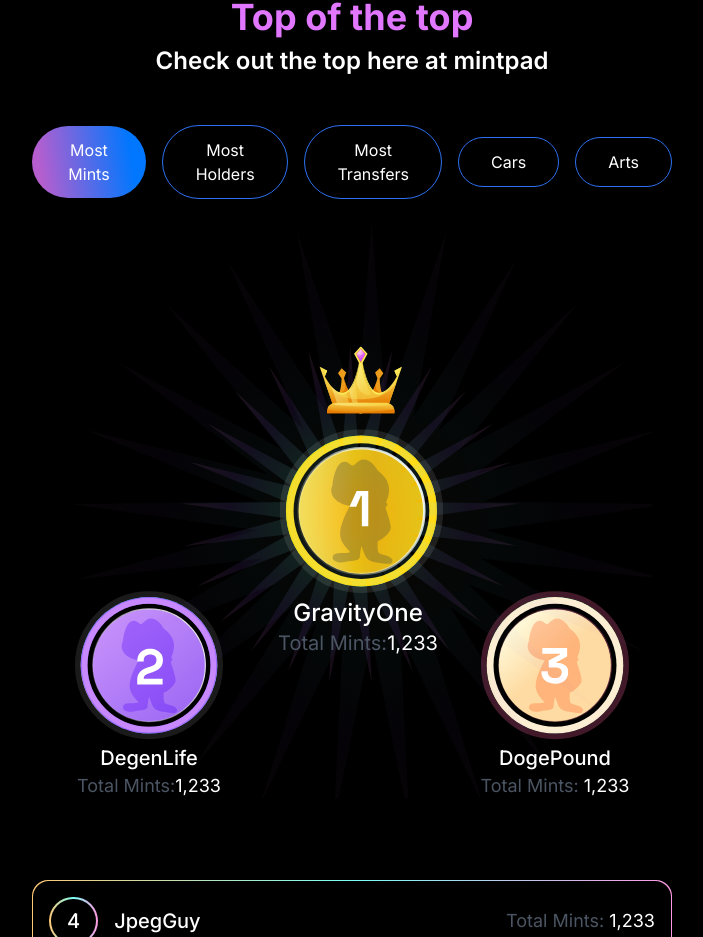
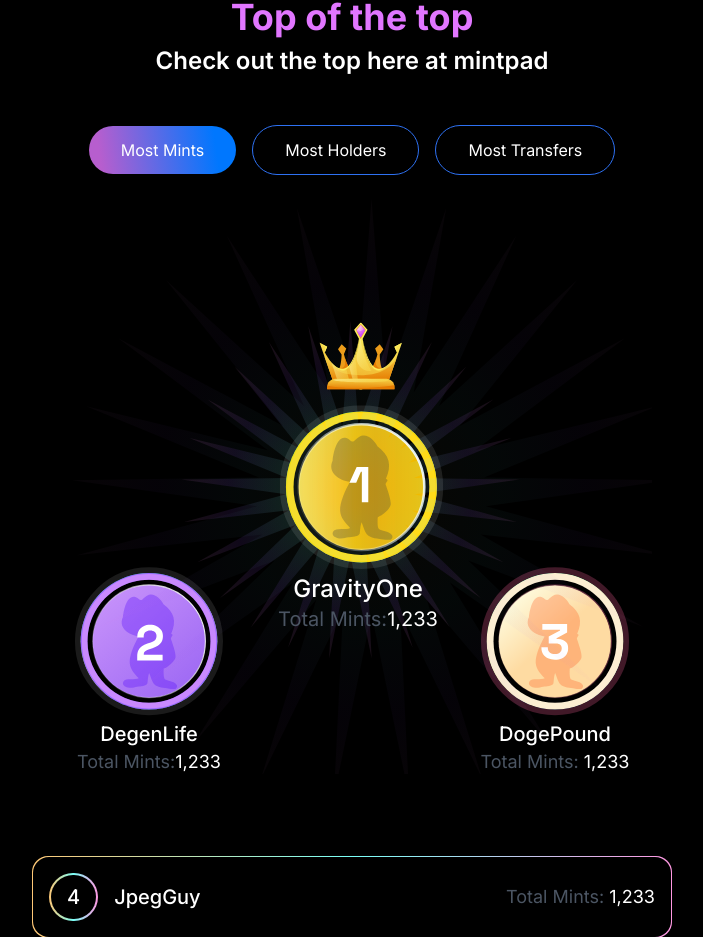
Before and after one commit to sem22-dev/trailblazercampaign-new, a Next.js app: page / in a window 1280 px wide. Shown: the part 3153-4090 px from the top of the page, without its empty margins (288-991 px from the left). Built offline with nearby package versions, Linux system fonts and the light colour scheme.

Commit message:
Update profileMetrics.tsx

```diff
--- a/components/profileMetrics.tsx
+++ b/components/profileMetrics.tsx
@@ -25,8 +25,7 @@ const ProfileMetrics = () => {
         <button onClick={() => handleCategoryChange('mostMints')} className={`flex text-white z-50 items-center px-8 py-3 cursor-pointer ${currentCategory === 'mostMints' ? 'button-gradient' : 'border border-[#2E71F2]'} rounded-full`}>Most Mints</button>
         <button onClick={() => handleCategoryChange('mostHolders')} className={`flex text-white z-50 items-center px-8 py-3 cursor-pointer ${currentCategory === 'mostHolders' ? 'button-gradient' : 'border border-[#2E71F2]'} rounded-full`}>Most Holders</button>
         <button onClick={() => handleCategoryChange('mostTransfers')} className={`flex text-white z-50 items-center px-8 py-3 cursor-pointer ${currentCategory === 'mostTransfers' ? 'button-gradient' : 'border border-[#2E71F2]'} rounded-full`}>Most Transfers</button>
-        <button onClick={() => handleCategoryChange('cars')} className={`flex text-white z-50 items-center px-8 py-3 cursor-pointer ${currentCategory === 'cars' ? 'button-gradient' : 'border border-[#2E71F2]'} rounded-full`}>Cars</button>
-        <button onClick={() => handleCategoryChange('arts')} className={`flex text-white z-50 items-center px-8 py-3 cursor-pointer ${currentCategory === 'arts' ? 'button-gradient' : 'border border-[#2E71F2]'} rounded-full`}>Arts</button>
+
       </div>
 
       <div>
```
